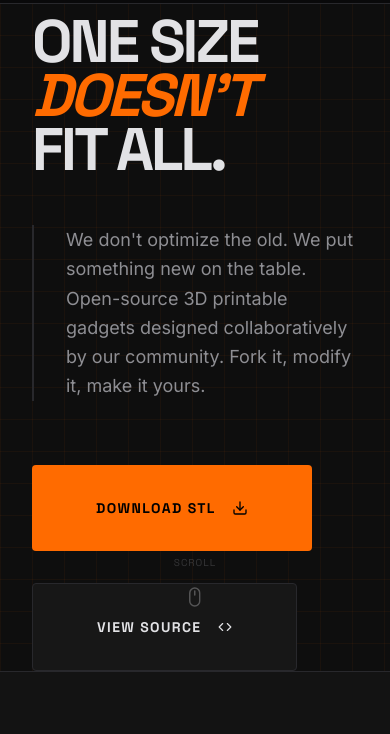
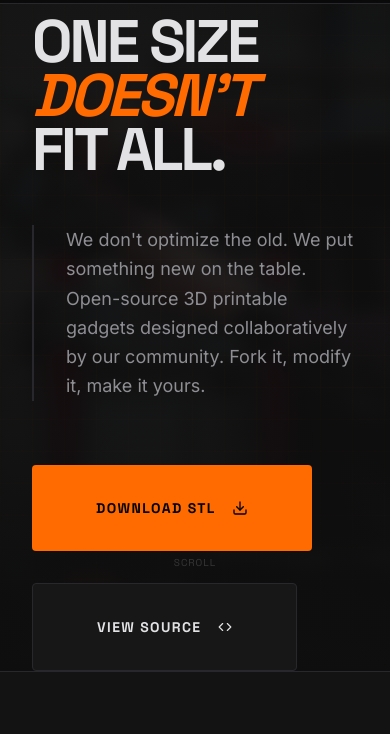
Before and after one commit to MakerFirst3DP/MakerFirst3DP.github.io, an Astro site: page / in a window 390 px wide. Shown: the part 61-795 px from the top of the page. Built offline with nearby package versions, Linux system fonts and the light colour scheme; Astro itself is replaced by a stand-in of ours.

Commit message:
Hero: show product image as blurred bg on mobile
On mobile (<lg), the hero image now appears as a low-opacity (20%) blurred
background behind the text, with a dark gradient overlay for readability.
Desktop layout unchanged — image stays in its own column.

```diff
--- a/src/components/sections/Hero.astro
+++ b/src/components/sections/Hero.astro
@@ -5,6 +5,7 @@
   HERO SECTION — "The Laboratory"
   Uses: [WIDGET] Precision Grid, [WIDGET] Version Badge, [WIDGET] Technical Label
   The hero is product-focused: slogan, tagline, product visual with spec data.
+  On mobile: product image becomes a blurred, low-opacity background behind the text.
 -->
 
 <section
@@ -12,7 +13,17 @@
   aria-label="Hero"
   style="background-color: var(--color-surface-lowest);"
 >
-  <div class="max-w-7xl mx-auto w-full grid grid-cols-1 lg:grid-cols-12 gap-6 items-center">
+  <!-- Mobile-only background image: low opacity + blur -->
+  <div class="absolute inset-0 lg:hidden" aria-hidden="true">
+    <img
+      src="/product-hero.jpg"
+      alt=""
+      class="w-full h-full object-cover opacity-20 blur-sm scale-105"
+    />
+    <div class="absolute inset-0 bg-gradient-to-t from-[var(--color-surface-lowest)] via-[var(--color-surface-lowest)]/60 to-[var(--color-surface-lowest)]/80"></div>
+  </div>
+
+  <div class="max-w-7xl mx-auto w-full grid grid-cols-1 lg:grid-cols-12 gap-6 items-center relative z-10">
     <div class="lg:col-span-7 space-y-6">
       <!-- [WIDGET] Version Badge — First product line indicator -->
       <div class="version-badge">
```
